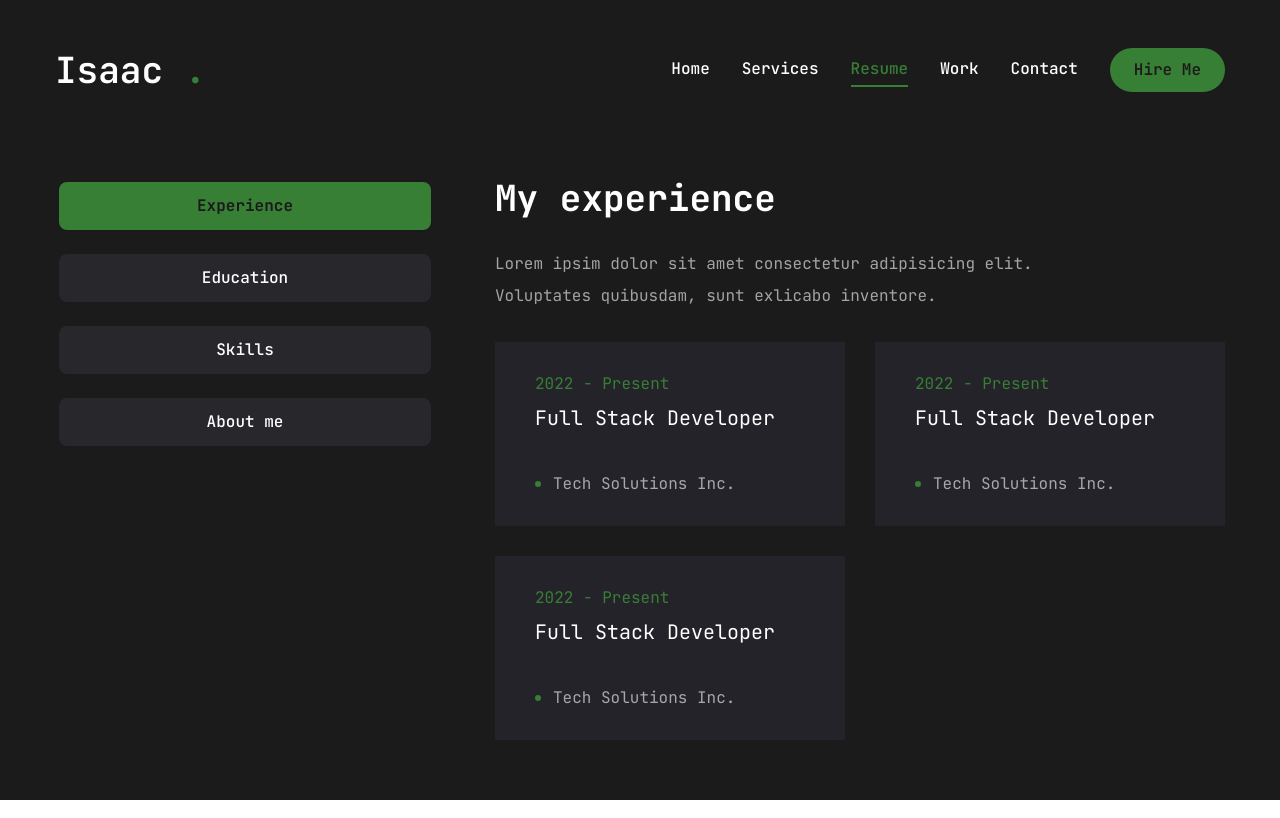
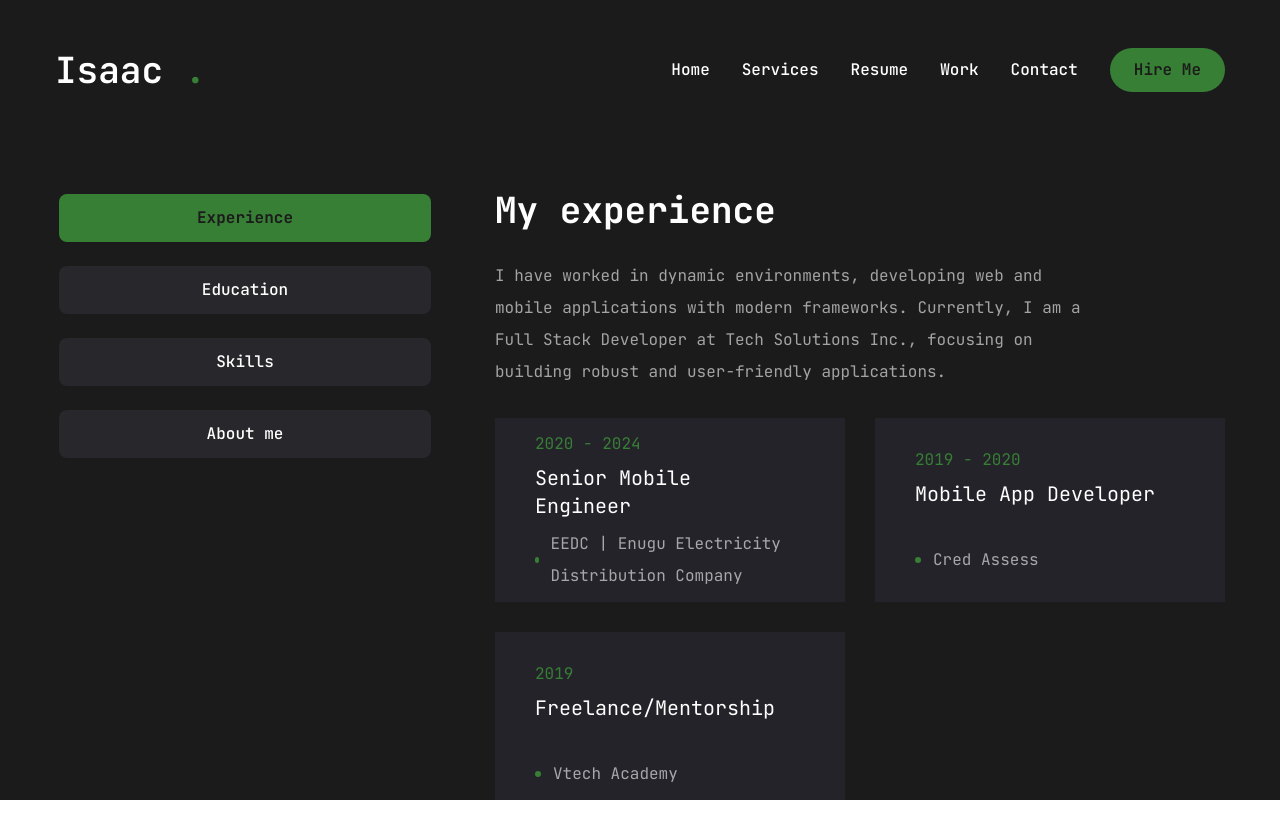
Before and after one commit to Isaac-onah/isaac-portfolio, a Next.js app: page /resume in a window 1280 px wide. Built offline with nearby package versions, Linux system fonts and the light colour scheme.

Commit message:
Implementing single screen scroll

```diff
--- a/app/contact/page.jsx
+++ b/app/contact/page.jsx
@@ -34,8 +34,10 @@ const info = [
     },
 ];
 
-const page = () => {
+const Contact = () => {
     return (
+        <section className="min-h-[80vh] flex flex-col justify-center py-12 xl:py-0">
+            <div className="container mx-auto">
             <motion.div
                         initial={{ opacity: 0 }}
                         animate={{
@@ -79,7 +81,9 @@ const page = () => {
                 </div>
 
             </motion.div>
+        </div>
+        </section>
     );
 }
 
-export default page
+export default Contact;
--- a/app/globals.css
+++ b/app/globals.css
@@ -69,6 +69,9 @@
 
 
 @layer base {
+  html {
+    scroll-behavior: smooth;
+  }
   * {
     @apply border-border;
   }
--- a/app/page.jsx
+++ b/app/page.jsx
@@ -3,14 +3,19 @@ import Socials from "@/components/Social";
 import {FiDownload} from "react-icons/fi";
 import Photo from "@/components/Photo";
 import Stats from "@/components/Stats";
+import Work from "./work/page";
+import Resume from "./resume/page";
+import Services from "./services/page";
+import Contact from "./contact/page";
+import ScrollToTopButton from "@/components/ArrowToTop";
 
 
 const Home = () => {
   return (
-
+      <div>
       <section className="h-full">
-    <div className="container mx-auto h-full">
-      <div className="flex flex-col xl:flex-row items-center justify-between xl:pt-8 xl:pb-24">
+        <div className="container mx-auto h-full pt-[190px]">
+          <div className="flex flex-col xl:flex-row items-center justify-between xl:pt-8 xl:pb-10">
             <div className="text-center xl:text-left order-2 xl:order-none">
               <span className="text-xl">Software Developer</span>
               <h1 className="h1 mb-6">
@@ -18,7 +23,7 @@ const Home = () => {
 
               </h1>
                 <p className="max-w-[500px] mb-9 text-white/80">
-              I excel at crafting elegant digital experiences and I am proficieant in various programming languages and technologies.
+                  I craft seamless, high-performing mobile applications. I am proficieant in various programming languages and technologies blending innovation with user-focused design.
                 </p>
 
               <div className="flex flex-col xl:flex-row items-center gap-8">
@@ -41,7 +46,28 @@ const Home = () => {
           </div>
         </div>
         <Stats />
-  </section>);
+      </section>
+
+      <section id="services">
+      <Services />
+      </section>
+
+      <section id="resume">
+      <Resume />
+      </section>
+
+      <section id="work">
+      <Work />
+      </section>
+
+      <section id="contact">
+      <Contact />
+      </section>
+      {/* Add ScrollToTopButton here */}
+      <ScrollToTopButton />
+    </div>
+
+);
 }
 
 export default Home;
--- a/app/resume/page.jsx
+++ b/app/resume/page.jsx
@@ -1,11 +1,12 @@
 "use client"
-import { FaHtml5, FaCss3, FaJs, FaJava, FaKotlin, FaFlutter, FaSwift } from "react-icons/fa";
-import { SiTailwindcss, SiNextdotjs } from "react-icons/si";
+
+import { FaHtml5, FaCss3, FaJs, FaAndroid, FaJava, FaSwift, FaGit, } from "react-icons/fa";
+import { SiFirebase, SiFlutter, SiKotlin, SiNextdotjs, SiSupabase, SiTailwindcss, } from "react-icons/si";
 
 
 const about = {
     title: "About me",
-    description: "Lorem ipsim dolor sit amet consectetur adipisicing elit. Voluptates quibusdam, sunt exlicabo inventore.",
+    description: "A passionate Full Stack Developer with 5+ years of experience in building high-performance applications. I specialize in creating seamless, scalable, and efficient software solutions while staying up-to-date with the latest technologies.",
     info:[
         {
             fieldName:"Name",
@@ -33,22 +34,22 @@ const about = {
 const experience = {
     icon:'/assets/resume/badge.svg',
     title:'My experience',
-    description:"Lorem ipsim dolor sit amet consectetur adipisicing elit. Voluptates quibusdam, sunt exlicabo inventore.",
+    description:"I have worked in dynamic environments, developing web and mobile applications with modern frameworks. Currently, I am a Full Stack Developer at Tech Solutions Inc., focusing on building robust and user-friendly applications.",
     items:[
         {
-            company:"Tech Solutions Inc.",
-            position:"Full Stack Developer",
-            duration:"2022 - Present"
+            company:"EEDC | Enugu Electricity Distribution Company",
+            position:"Senior Mobile Engineer",
+            duration:"2020 - 2024"
         },
         {
-            company:"Tech Solutions Inc.",
-            position:"Full Stack Developer",
-            duration:"2022 - Present"
+            company:"Cred Assess",
+            position:"Mobile App Developer",
+            duration:"2019 - 2020"
         },
         {
-            company:"Tech Solutions Inc.",
-            position:"Full Stack Developer",
-            duration:"2022 - Present"
+            company:"Vtech Academy",
+            position:"Freelance/Mentorship",
+            duration:"2019"
         },
     ]
 }
@@ -56,7 +57,7 @@ const experience = {
 const education = {
     icon:'/assets/resume/cap.svg',
     title:'My education',
-    description:"Lorem ipsim dolor sit amet consectetur adipisicing elit. Voluptates quibusdam, sunt exlicabo inventore.",
+    description:"With a strong foundation in Computer Science and Applied Mathematics, I have gained expertise in software development from institutions like Wolverhampton University and Federal University of Technology Owerri.",
     items:[
         {
             institution :"WolverHampton University",
@@ -78,23 +79,74 @@ const education = {
 
 const skills = {
     title:'My skills',
-    description:"Lorem ipsim dolor sit amet consectetur adipisicing elit. Voluptates quibusdam, sunt exlicabo inventore.",
+    description:"Proficient in Flutter, React, Node.js, Supabase, and SQL, I have a strong command over frontend, backend, and mobile development. Always eager to learn and adapt to emerging technologies.",
     skillList:[
         {
             icon :<FaHtml5 />,
-            name:"Computer Science",
+            name:"Html",
             duration:"2022 - 2025"
         },
         {
-            icon :<FaHtml5 />,
-            name:"Computer Science",
+            icon :<FaCss3 />,
+            name:"Css",
             duration:"2022 - 2025"
         },
         {
-            icon :<FaHtml5 />,
-            name:"Computer Science",
+            icon: <FaJs />,
+            name:"JavaScript",
             duration:"2022 - 2025"
         },
+       {
+        icon:<SiFlutter />,
+            name: "Flutter",
+            duration: "2019 - Present"
+        },
+        {
+            icon: <SiTailwindcss />,
+             name: "Tailwind",
+             duration: "2019 - Present"
+         },
+         {
+            icon: <SiNextdotjs />,
+              name: "NextJs",
+              duration: "2019 - Present"
+          },
+        {
+            icon:<FaAndroid />,
+            name: "Android",
+            duration: "2018 - Present"
+        },
+        {
+            icon: <FaJava />,
+            name: "Java",
+            duration: "2017 - Present"
+        },
+        {
+            icon:<SiKotlin />,
+            name: "Kotlin",
+            duration: "2018 - Present"
+        },
+        {
+            icon: <FaSwift />,
+            name: "Swift",
+            duration: "2020 - Present"
+        },
+        {
+            icon:<FaGit />,
+            name: "GitHub",
+            duration: "2017 - Present"
+        },
+        {
+            icon:<SiFirebase />,
+            name: "Firebase",
+            duration: "2019 - Present"
+        },
+        {
+            icon: <SiSupabase />,
+            name: "Supabase",
+            duration: "2022 - Present"
+        },
+
     ]
 }
 
@@ -104,7 +156,7 @@ import { Tooltip, TooltipContent, TooltipProvider, TooltipTrigger } from "@/comp
 import { ScrollArea } from "@/components/ui/scroll-area";
 import { motion } from "framer-motion";
 
-const page = () => {
+const Resume = () => {
     return (
         <motion.div
         initial={{ opacity: 0 }}
@@ -113,7 +165,7 @@ const page = () => {
             transition: { delay: 2.4, duration: 0.4, ease: "easeIn" },
         }}
         className="min-h-[80vh] flex items-center justify-center py-12 xl:py-0">
-            <div className="container mx-auto">
+            <div className="container mx-auto pt-[190px]">
                 <Tabs
                 defaultValue="experience"
                 className="flex flex-col xl:flex-row gap-[60px]">
@@ -183,12 +235,12 @@ const page = () => {
                                 {skills.description}
                                 </p>
                                 </div>
-                                <ul className="grid grid-cols-2 sm:grid-cols-3 md:grid-cols-4 gap-4 xl:gap-[30px]">
+                                <ul className="grid grid-cols-3 sm:grid-cols-3 md:grid-cols-6 gap-4 xl:gap-[20px]">
                                 {skills.skillList.map((skill, index) => {
                                     return <li key={index}>
                                         <TooltipProvider delayDuration={100}>
                                             <Tooltip>
-                                            <TooltipTrigger className="w-full h-[150px] bg-[#232329] rounded-xl flex justify-center items-center group">
+                                            <TooltipTrigger className="w-full h-[90px] bg-[#232329] rounded-xl flex justify-center items-center group">
                                             <div className="text-6xl group-hover:text-accent transition-all duration-300">{skill.icon}</div>
                                             </TooltipTrigger>
                                             <TooltipContent>
@@ -229,4 +281,4 @@ const page = () => {
     );
 }
 
-export default page
+export default Resume
--- a/app/services/page.jsx
+++ b/app/services/page.jsx
@@ -8,29 +8,29 @@ import Link from "next/link";
 const services = [
     {
         num: "01",
-        title: "Mobile App Development",
+        title: "Mobile App",
         description:
-        "Lorem ipsum dolor sit amet consectetur adipisicing elit. Eaque tenetur.",
+        "Building high-performing iOS and Android apps with seamless user experiences.",
         href: "",
     },
     {
         num: "02",
         title: "UI/UX Design",
         description:
-        "Lorem ipsum dolor sit amet consectetur adipisicing elit. Eaque tenetur.",
+        "Creating intuitive, user-centric designs that enhance engagement and usability.",
         href: "",
     },
     {
         num: "03",
-        title: "Web Development",
+        title: "Web Dev",
         description:
-        "Lorem ipsum dolor sit amet consectetur adipisicing elit. Eaque tenetur.",
+        "Developing responsive and scalable web solutions tailored to modern needs.",
         href: "",
     },
 
 ];
 
-const page = () => {
+const Services = () => {
     return (
         <section className="min-h-[80vh] flex flex-col justify-center py-12 xl:py-0">
             <div className="container mx-auto">
@@ -61,4 +61,4 @@ const page = () => {
     );
 }
 
-export default page
+export default Services
--- a/app/work/page.jsx
+++ b/app/work/page.jsx
@@ -96,10 +96,12 @@ const Work = () => {
         setProject(projects[currentIndex]);
     };
     return(
-        <motion.section
+        <section  className="min-h-[90vh] flex flex-col justify-center py-12 xl:py-0">
+            <div className="container mx-auto">
+                <motion.div
                 initial={{ opacity: 0 }}
                 animate={{ opacity: 1, transition:{delay:2.4, duration:0.4, ease:"easeIn"}}}
-        className="min-h-[80vh] flex flex-col justify-center py-12 xl:px-0">
+                className="min-h-[80vh] flex flex-col justify-center py-12 xl:py-0">
 
                     <div className="container mx-auto">
                         <div className="flex flex-col xl:flex-row xl:gap-[30px]">
@@ -181,7 +183,9 @@ const Work = () => {
                             </div>
                         </div>
                     </div>
-        </motion.section>
+                </motion.div>
+            </div>
+        </section>
     );
 
 };
--- /dev/null
+++ b/components/ArrowToTop.jsx
@@ -0,0 +1,24 @@
+"use client";
+import { BsArrowUpCircle } from "react-icons/bs";
+
+const ScrollToTopButton = () => {
+  const scrollToTop = () => {
+    window.scrollTo({
+      top: 0,
+      behavior: "smooth",
+    });
+     // Update the URL path to remove the hash fragment
+     window.history.pushState({}, "", window.location.origin);
+  };
+
+  return (
+    <button
+      onClick={scrollToTop}
+      className="fixed bottom-6 right-6 p-3 rounded-full bg-accent text-white shadow-lg hover:bg-accent-hover transition-all"
+    >
+      <BsArrowUpCircle size={30} />
+    </button>
+  );
+};
+
+export default ScrollToTopButton;
--- a/components/Header.jsx
+++ b/components/Header.jsx
@@ -6,7 +6,7 @@ import MobileNav from "./MobileNav";
 
 const Header = () => {
 return (
-    <header className="py-8 xl:py-12 text-white">
+    <header className="fixed top-0 left-0 right-0 z-30 py-8 xl:py-12 text-white bg-primary">
         <div className="container mx-auto flex justify-between items-center">
             {/* logo*/}
             <Link href="/">
```
Also changed, not shown: components/Nav.jsx (+5 -5 lines). Lines whose indentation alone changed are shown as unchanged.
